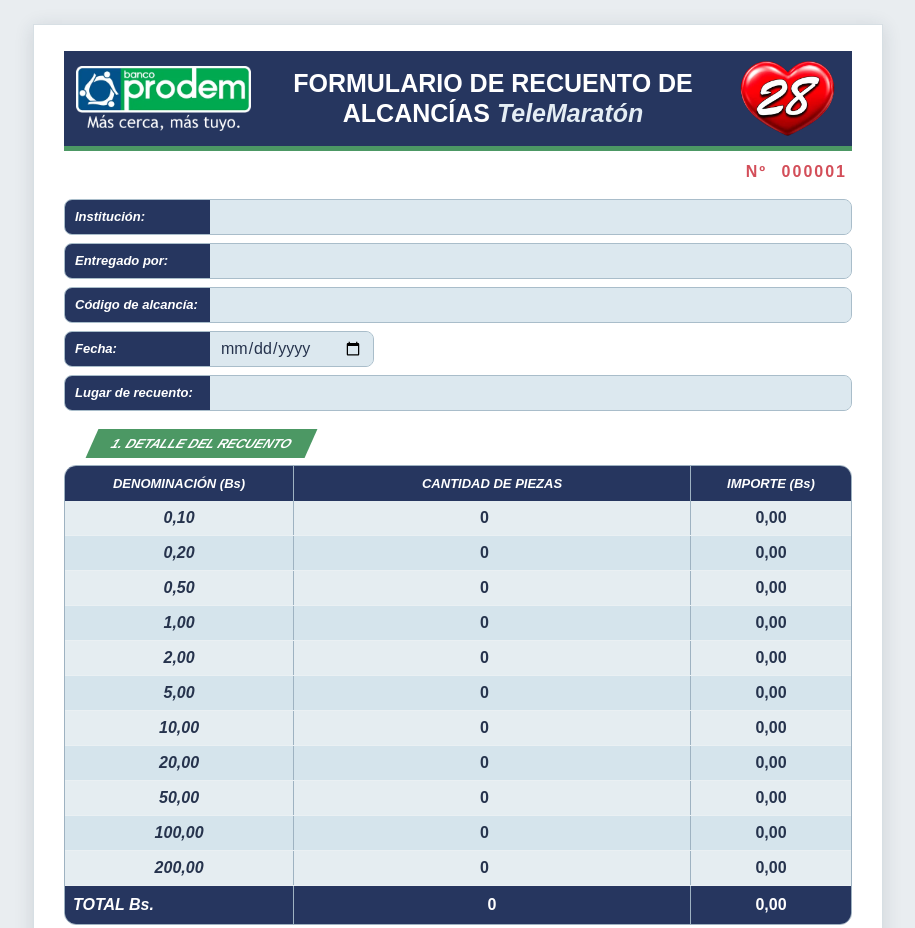
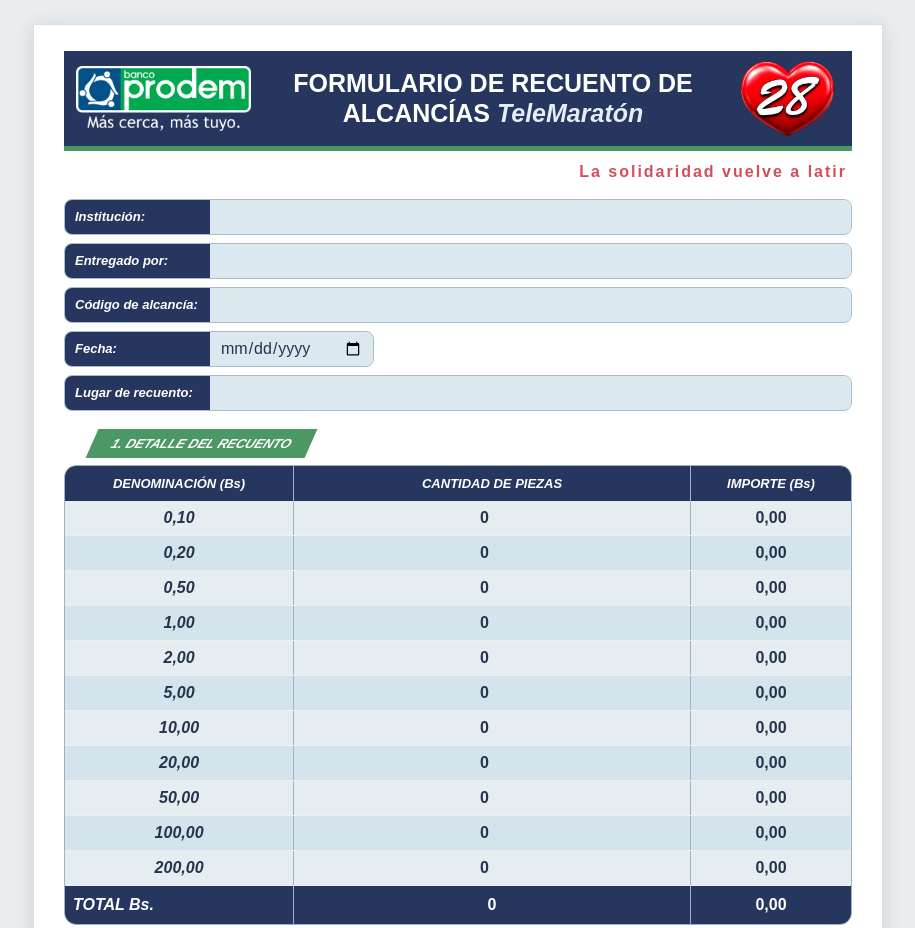
Before and after one commit to edsonaguayochoque/FORM_TLM, a plain HTML site: page index.html in a window 1280 px wide. Shown: the top 928 px of the page, without its empty margins (182-1097 px from the left). Drawn offline with Linux system fonts and the light colour scheme.

Commit message:
Update index.html
mensaje la solidaridad

```diff
--- a/index.html
+++ b/index.html
@@ -37,7 +37,7 @@
         </div>
       </header>
 
-      <div class="serial">Nº <span>000001</span></div>
+      <div class="serial"> <span>La solidaridad vuelve a latir</span></div>
 
       <form id="countForm">
         <section class="general-fields">
```
